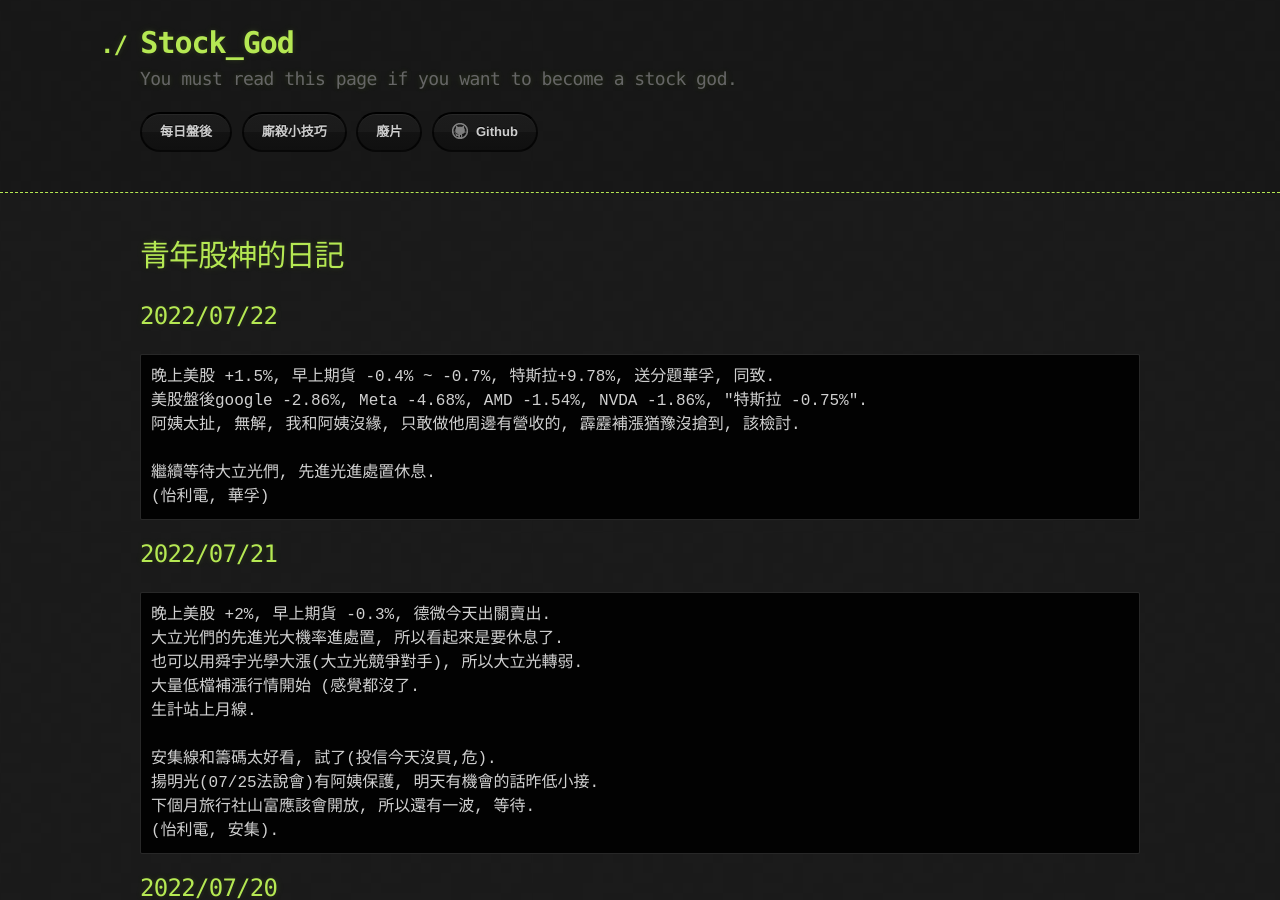
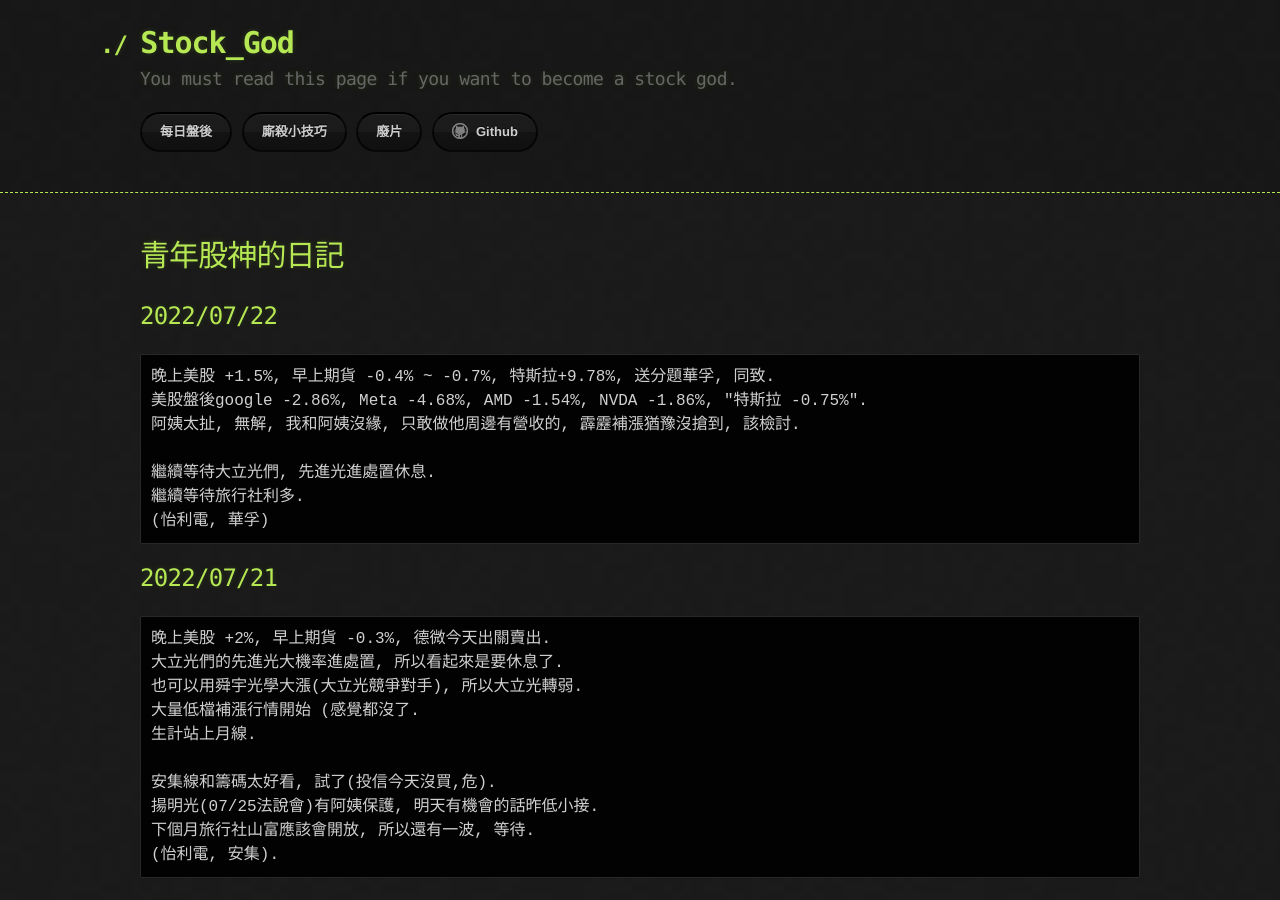
Before and after one commit to lepg5487/Stock_God, a Jekyll site: the page built from index.md, in a window 1280 px wide and 900 px high. Built offline with Jekyll 4.4.1, drawn with Linux system fonts in a browser that asks for light colours; our own code applies the rules of GitHub Pages for plain Markdown files.

Commit message:
Update index.md

````diff
--- a/index.md
+++ b/index.md
@@ -10,6 +10,7 @@
 阿姨太扯, 無解, 我和阿姨沒緣, 只敢做他周邊有營收的, 霹靂補漲猶豫沒搶到, 該檢討.
 
 繼續等待大立光們, 先進光進處置休息.
+繼續等待旅行社利多.
 (怡利電, 華孚)
 ```
 
````
